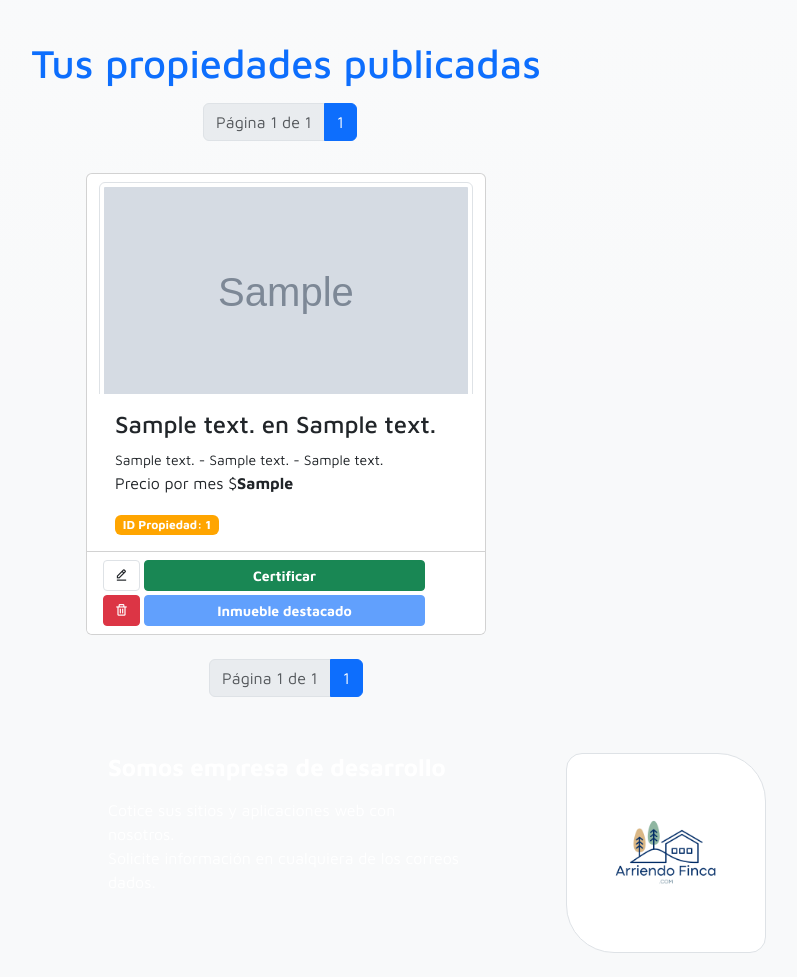
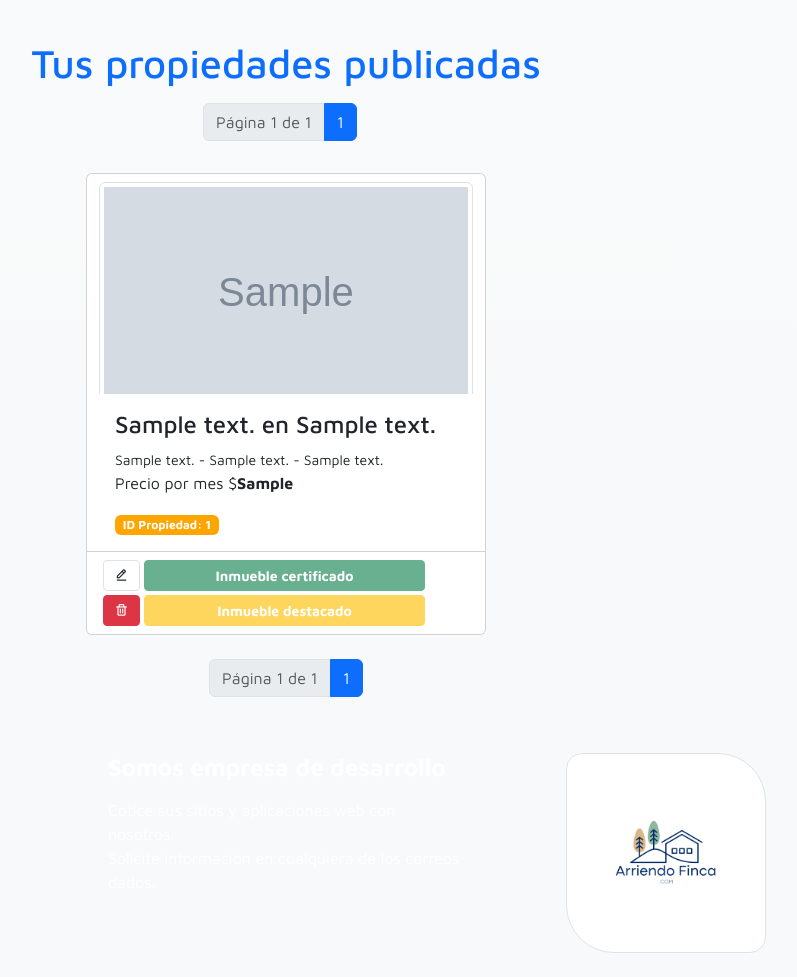
Before and after one commit to DavidMojica/arriendofinca-II, a Django app: page /userarea/ in a window 1280 px wide. Shown: the part 599-1576 px from the top of the page, without its empty margins (354-1151 px from the left). Run offline with Django 5.2, Linux system fonts and the light colour scheme; a user stored in the database is signed in; tables that the repository leaves empty hold one stand-in row (values such as "Sample post"); grey boxes marked "Sample" are stand-in pictures; some libraries are stand-ins or nearby versions.

Commit message:
Certificados - Admin - Filtering -CRUD- Done

```diff
--- a/main/forms.py
+++ b/main/forms.py
@@ -425,9 +425,10 @@
 class TipoCertificacionForm(forms.Form):
     tipo_certificacion = forms.ModelChoiceField(
         label="Tipo de certificación",
-        queryset=TipoCertificado.objects.all(),
+        queryset=TipoCertificado.objects.exclude(id=4),
         widget=forms.Select(attrs={'class': 'form-select', 'id':'tipo_certificado'}),
         required=True,
+        empty_label="Seleccione...",
     )
 
 #-------------------------------------------------
--- a/main/models.py
+++ b/main/models.py
@@ -116,7 +116,7 @@
     badge = models.CharField(max_length=50, null=True)
 
     def __str__(self):
-        return f"{self.description}"
+        return f"{self.badge}"
 
 class Certificado(models.Model):
     id = models.AutoField(primary_key=True)
--- a/main/templates/user_area.html
+++ b/main/templates/user_area.html
@@ -158,6 +158,9 @@
                             </section>
                         </aside>
                         <article class="col-10 row justify-content-center gap-1">
+                            {% if inmueble.certificado %}
+                                <button class="btn btn-sm btn-success text-white fw-bold" disabled>Inmueble certificado</button>
+                            {% elif not inmueble.solicitudcertificados %}
                                 <button class="btn btn-sm btn-success fw-bold" title="Certificar inmueble" data-bs-toggle="modal" data-bs-target="#certificarPropiedad-{{ inmueble.id }}">Certificar</button>
                                 <!-- modal -->
                                 <section class="modal fade" id="certificarPropiedad-{{ inmueble.id }}" tabindex="-1" aria-labelledby="modalLabel" aria-hidden="true">
@@ -183,25 +186,30 @@
                                                             </small>
                                                         </article>
                                                     </section>
-
-
-
                                                 </p>
                                             </section>
-                                        <section class="modal-footer ">
-                                            <button type="button" class="btn btn-secondary" data-bs-dismiss="modal">Salir</button>
-                                            <form action="" method="POST">
+                                            <section class="modal-footer justify-content-center">
+                                                <form action="" method="POST" class="text-center">
                                                     {% csrf_token %}
-                                                <input type="hidden" name="eliminarPropiedad">
+                                                    <fieldset class="mb-2">
+                                                        <small class="text-sm">{{tipo_certificacion_form.tipo_certificacion.label_tag}}</small>
+                                                        {{tipo_certificacion_form.tipo_certificacion}}
+                                                    </fieldset>
+                                                    <input type="hidden" name="certificarPropiedad">
                                                     <input type="hidden" name="propiedad_id" value="{{inmueble.id}}">
-                                                <button type="submit" class="btn btn-danger">Borrar</button>
+                                                    <button type="submit" class="btn btn-warning m-auto text-white">Certificar propiedad</button>
                                                 </form>
                                             </section>
                                         </article>
                                     </article>
                                 </section>
+                            {% else %}
+                                <button class="btn btn-sm btn-warning text-white fw-bold" disabled>Certificación en proceso</button>
+                            {% endif %}
 
-                            {% if not inmueble.solicituddestacados %}
+                            {% if inmueble.destacados %}
+                                <button class="btn btn-sm btn-warning text-white fw-bold" disabled>Inmueble destacado</button>
+                            {% elif not inmueble.solicituddestacados %}
                                 <button class="btn btn-sm btn-primary fw-bold" title="Destacar inmueble" data-bs-toggle="modal" data-bs-target="#destacarPropiedad-{{ inmueble.id }}">Destacar</button>
                                 <!-- modal -->
                                 <section class="modal fade" id="destacarPropiedad-{{ inmueble.id }}" tabindex="-1" aria-labelledby="modalLabel" aria-hidden="true">
@@ -233,16 +241,14 @@
                                                     {% csrf_token %}
                                                     <input type="hidden" name="solicitudDestacarPropiedad">
                                                     <input type="hidden" name="propiedad_id" value="{{inmueble.id}}">
-                                                    <button type="submit" class="btn btn-warning">Destacar inmueble</button>
+                                                    <button type="submit" class="btn btn-warning text-white">Destacar inmueble</button>
                                                 </form>
                                             </section>
                                         </article>
                                     </article>
                                 </section>
-                            {% elif inmueble.destacados %}
-                                <button class="btn btn-sm btn-primary fw-bold" disabled>Inmueble destacado</button>
                             {% else %}
-                                <button class="btn btn-sm btn-primary fw-bold" disabled>Destacar en proceso</button>
+                                <button class="btn btn-sm btn-warning text-white fw-bold" disabled>Destacar en proceso</button>
                             {% endif %}
                         </article>
                     </section>
--- a/main/views.py
+++ b/main/views.py
@@ -4,8 +4,8 @@
 from django.contrib.auth.decorators import login_required
 from django.urls import reverse
 from django.core.paginator import Paginator, EmptyPage, PageNotAnInteger
-from main.models import Inmueble, Municipio, TipoCobro, TipoUsuario, Usuario, Imagenes, Destacados, SolicitudDestacados
-from .forms import FiltrarInmueblesCaracteristicas, EditarInmuebleForm, FiltrarInmuebles,CrearInmuebleForm, BusquedaInmuebleForm, LoginForm, RegisterForm, EditAccountBasics, EditAccountDangerZone
+from main.models import Inmueble, Municipio, SolicitudCertificados, TipoCertificado, TipoCobro, TipoUsuario, Usuario, Imagenes, Destacados, SolicitudDestacados
+from .forms import TipoCertificacionForm, FiltrarInmueblesCaracteristicas, EditarInmuebleForm, FiltrarInmuebles,CrearInmuebleForm, BusquedaInmuebleForm, LoginForm, RegisterForm, EditAccountBasics, EditAccountDangerZone
 from django.contrib.auth import authenticate, login, logout
 
 #--Variables--#
@@ -233,7 +233,8 @@
 
     #--Variables--#
     INMUEBLES_POR_PAGINA = 9
-    data = {'form': FiltrarInmuebles(), 'event': '', 'alert_type': 'danger'}
+    data = {'form': FiltrarInmuebles(), 'event': '', 'alert_type': 'danger',
+            'tipo_certificacion_form': TipoCertificacionForm()}
     inmuebles_usuario = Inmueble.objects.filter(duenio=request.user.id)
 
 
@@ -259,8 +260,23 @@
             if solicitud_existente:
                 data['event'] = ERROR_18
             else:
-                nueva_solicitud = SolicitudDestacados.objects.create(inmueble_id=propiedad_id)
+                SolicitudDestacados.objects.create(inmueble_id=propiedad_id)
 
+        elif 'certificarPropiedad' in request.POST:
+            form_tipo_certificacion = TipoCertificacionForm(request.POST)
+            propiedad_id = request.POST.get('propiedad_id')
+            solicitud_existente = SolicitudCertificados.objects.filter(inmueble_id=propiedad_id)
+
+            if solicitud_existente:
+                data['event'] = ERROR_19
+            else:
+                if form_tipo_certificacion.is_valid():
+                    tipo_certificacion = form_tipo_certificacion.cleaned_data.get('tipo_certificacion')
+                    tipo_certificacion_instance = get_object_or_404(TipoCertificado, pk=tipo_certificacion.id)
+
+                    SolicitudCertificados.objects.create(inmueble_id=propiedad_id, tipo_certificado=tipo_certificacion_instance)
+                else:
+                    data['event'] = ERROR_2
     else:
         form = FiltrarInmuebles(request.GET) #Si el formulario fue enviado por metodo get.
         if 'municipio' in request.GET:
```
Also changed, not shown: main/admin.py (+6 -1 lines), main/templates/busqueda.html (+16 -1 lines), main/templates/home.html (+26 -2 lines), main/migrations/0027_solicitudcertificados.py (added), 1 other file. Lines whose indentation alone changed are shown as unchanged.
